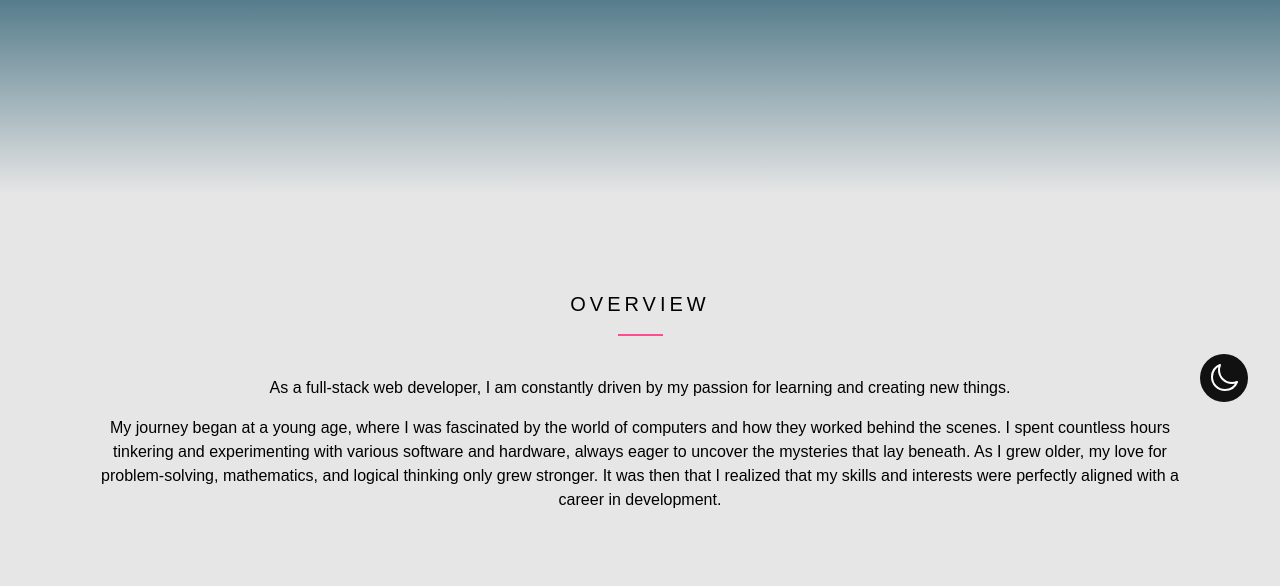
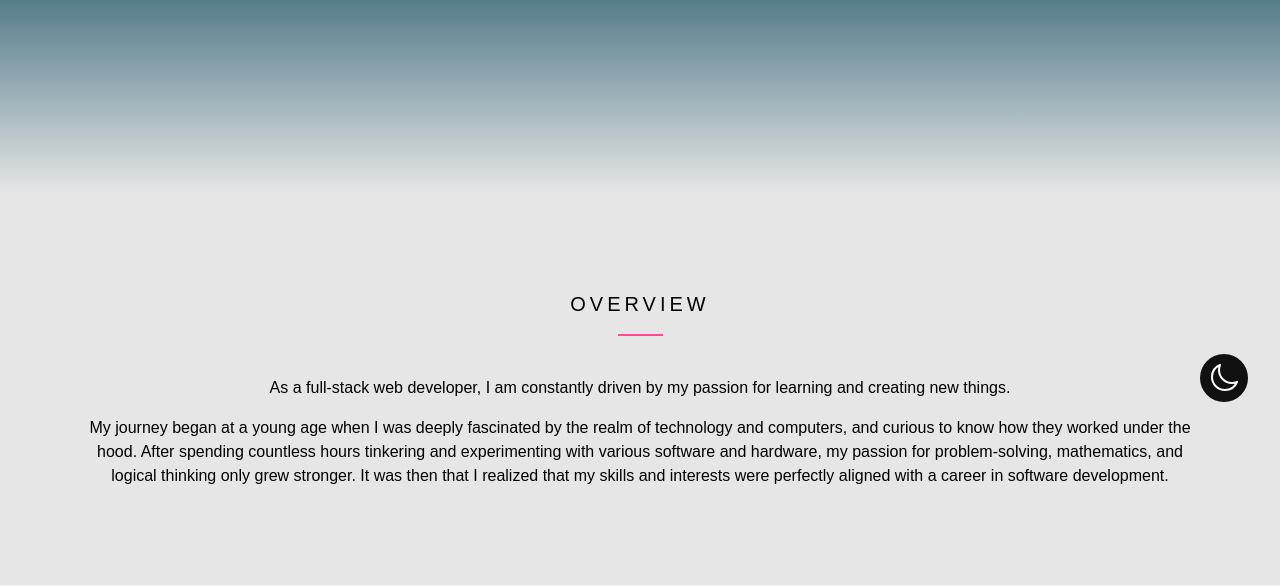
Before and after one commit to gustavomauricio/gmauricio-site, an Astro site: page / in a window 1280 px wide. Shown: the part 366-952 px from the top of the page. Built offline with nearby package versions, Linux system fonts and the light colour scheme; Astro itself is replaced by a stand-in of ours.

Commit message:
copy update

```diff
--- a/src/pages/index.astro
+++ b/src/pages/index.astro
@@ -98,14 +98,13 @@ const EMPLOYMENT_HISTORY = [
             for learning and creating new things.
           </p>
           <p class="text-center">
-            My journey began at a young age, where I was fascinated by the world
-            of computers and how they worked behind the scenes. I spent
-            countless hours tinkering and experimenting with various software
-            and hardware, always eager to uncover the mysteries that lay
-            beneath. As I grew older, my love for problem-solving, mathematics,
-            and logical thinking only grew stronger. It was then that I realized
-            that my skills and interests were perfectly aligned with a career in
-            development.
+            My journey began at a young age when I was deeply fascinated by the
+            realm of technology and computers, and curious to know how they
+            worked under the hood. After spending countless hours tinkering and
+            experimenting with various software and hardware, my passion for
+            problem-solving, mathematics, and logical thinking only grew
+            stronger. It was then that I realized that my skills and interests
+            were perfectly aligned with a career in software development.
           </p>
         </div>
       </div>
```
